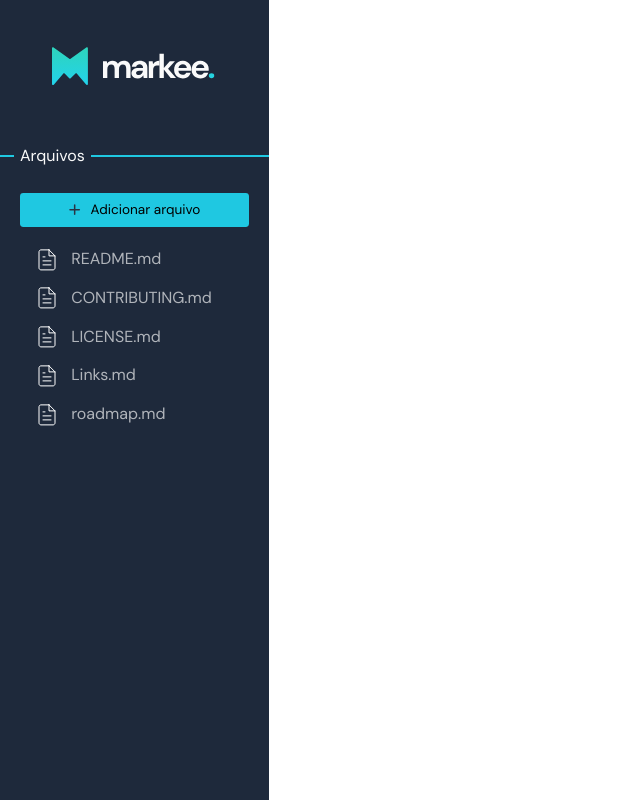
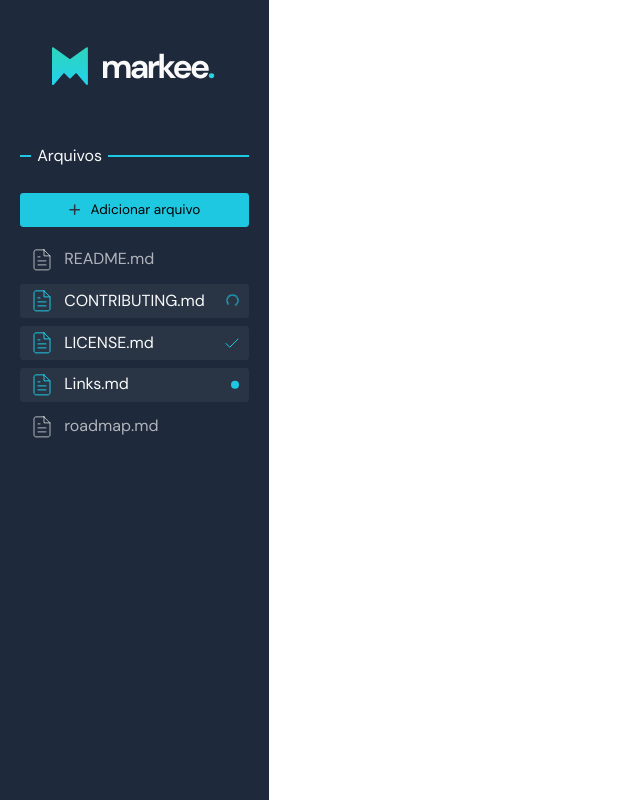
Before and after one commit to vmoliveira91/marke-app, a React (Create React App) app: page / in a window 1280 px wide. Shown: the whole page, without its empty margins (0-640 px from the left). Built offline with nearby package versions, Linux system fonts and the light colour scheme.

Commit message:
Finished Sidebar stylizing

```diff
--- a/src/sidebar/list_area/button.tsx
+++ b/src/sidebar/list_area/button.tsx
@@ -1,5 +1,5 @@
 import styled from 'styled-components'
-import add from 'assets/images/plus-symbol.svg'
+import { ReactComponent as AddIcon } from 'assets/images/plus-symbol.svg'
 
 const ButtonStyle = styled.button`
   display: flex;
@@ -16,12 +16,14 @@ const ButtonStyle = styled.button`
 
   font-weight: 400;
   font-size: 13.55px;
+
+  cursor: pointer;
 `
 
 export const Button = () => {
   return (
     <ButtonStyle>
-      <img src={add} alt='Adicionar' />
+      <AddIcon />
       Adicionar arquivo
     </ButtonStyle>
   )
--- a/src/sidebar/list_area/list.tsx
+++ b/src/sidebar/list_area/list.tsx
@@ -5,14 +5,13 @@ import { File } from 'helpers/types/file'
 const ListStyle = styled.ul`
   display: flex;
   flex-direction: column;
-  row-gap: 5px;
+  justify-content: flex-start;
+  row-gap: 8px;
+  width: 85%;
 
-  list-style-type: none;
+  list-style: none;
   margin: 0;
   padding: 0;
-  width: 85%;
-
-
 
   font-weight: 400;
   font-size: 16px;
@@ -33,7 +32,7 @@ const files: File[] = [
     id: '01',
     name: 'README.md',
     content: '',
-    active: true,
+    active: false,
     status: 'editing',
   },
   {
@@ -41,27 +40,27 @@ const files: File[] = [
     name: 'CONTRIBUTING.md',
     content: '',
     active: true,
-    status: 'editing',
+    status: 'saving',
   },
   {
-    id: '01',
+    id: '03',
     name: 'LICENSE.md',
     content: '',
     active: true,
-    status: 'editing',
+    status: 'saved',
   },
   {
-    id: '01',
+    id: '04',
     name: 'Links.md',
     content: '',
     active: true,
     status: 'editing',
   },
   {
-    id: '01',
+    id: '05',
     name: 'roadmap.md',
     content: '',
-    active: true,
+    active: false,
     status: 'editing',
   },
 ]
--- a/src/sidebar/list_area/list_item.tsx
+++ b/src/sidebar/list_area/list_item.tsx
@@ -1,26 +1,61 @@
 import styled from 'styled-components'
 import { File } from 'helpers/types/file'
-import whiteFile from 'assets/images/file-white-icon.svg'
+import { Wrapper } from 'sidebar/util'
+import { SavingIcon, SavedIcon } from 'sidebar/util/icon'
+import { ReactComponent as FileIcon } from 'assets/images/file-white-icon.svg'
+import { ReactComponent as DeleteIcon } from 'assets/images/delete-icon.svg'
+import { ReactComponent as EditingIcon } from 'assets/images/editing-icon.svg'
 
-const ListItemStyle = styled.li`
+type ListItemStyleProps = {
+  active: boolean
+}
+
+const ListItemStyle = styled.li<ListItemStyleProps>`
   display: flex;
-  flex-direciton: row;
+  flex-direction: row;
+  justify-content: space-between;
   align-items: center;
+  column-gap: 10px;
 
   width: 100%;
   height: 33.88px;
-  padding-left: 15px;
+  padding: 0 10px;
   border: none;
   border-radius: 3.39px;
 
+  background-color: ${props => props.active ? ({ theme }) => theme.colors.lightBlack : 'none'};
+
   & a {
-    color: rgba(255, 255, 255, 0.65);
+    color:  ${props => props.active ? ({ theme }) => theme.colors.white : 'rgba(255, 255, 255, 0.65)'};
     text-decoration: none;
-    margin-left: 12px;
+  }
+
+  & button {
+    display: none;
+    border: none;
+    background-color: transparent;
+    padding: 0;
+    cursor: pointer;
+  }
+
+  & div svg path {
+    stroke: ${props => props.active ? ({ theme }) => theme.colors.primary : 'rgba(255, 255, 255, 0.65)'};
   }
 
   &:hover {
     background-color: ${({ theme }) => theme.colors.lightBlack};
+
+    a {
+      color: ${({ theme }) => theme.colors.white};
+    }
+
+    button {
+      display: ${props => props.active ? 'none' : 'inline-block'};
+    }
+
+    div svg path {
+      stroke: ${props => !props.active ? ({ theme }) => theme.colors.white : ''};
+    }
   }
 `
 
@@ -30,9 +65,15 @@ type ListItemProps = {
 
 export const ListItem = ({ file }: ListItemProps) => {
   return (
-    <ListItemStyle>
-      <img src={whiteFile} alt='File' />
-      <a href='/'>{file.name}</a>
+    <ListItemStyle active={file.active}>
+      <Wrapper flexDirection='row' justifyContent='flex-start' alignItems='center' columnGap='10'>
+        <FileIcon />
+        <a href='/'>{file.name}</a>
+      </Wrapper>
+      {(file.active && file.status === 'editing') && <EditingIcon />}
+      {(file.active && file.status === 'saved') && <SavedIcon />}
+      {(file.active && file.status === 'saving') && <SavingIcon />}
+      {!file.active && <button><DeleteIcon /></button>}
     </ListItemStyle>
   )
 }
--- a/src/sidebar/list_area/title.tsx
+++ b/src/sidebar/list_area/title.tsx
@@ -4,6 +4,7 @@ const TitleStyle = styled.h2`
   display: flex;
   justify-content: center;
   align-items: center;
+  width: 85%;
   font-weight: 500;
   font-size: 16px;
   color: ${({ theme }) => theme.colors.white};
--- /dev/null
+++ b/src/sidebar/util/icon.tsx
@@ -0,0 +1,61 @@
+import styled from 'styled-components'
+
+const SavingIconStyle = styled.svg`
+  animation: spin 600ms linear infinite;
+
+  @keyframes spin {
+    from {
+        transform: rotate(0deg)
+    }
+
+    to {
+        transform: rotate(360deg)
+    }
+  }
+`
+
+export const SavingIcon = () => {
+  return (
+    <SavingIconStyle width='13' height='13' viewBox='0 0 13 13' fill='none' xmlns='http://www.w3.org/2000/svg'>
+      <path d='M6.72796 12.5C7.0041 12.5 7.22796 12.2761 7.22796 12C7.22796 11.7239 7.0041 11.5 6.72796 11.5V12.5ZM6.72796 1L6.73143 0.5H6.72796V1ZM11.4394 7.43558C11.4037 7.70941 11.5968 7.96029 11.8706 7.99594C12.1445 8.03159 12.3954 7.8385 12.431 7.56467L11.4394 7.43558ZM6.72796 11.5C3.8213 11.5 1.5 9.24248 1.5 6.5H0.5C0.5 9.83265 3.30768 12.5 6.72796 12.5V11.5ZM1.5 6.5C1.5 3.75752 3.8213 1.5 6.72796 1.5V0.5C3.30768 0.5 0.5 3.16735 0.5 6.5H1.5ZM6.72449 1.49999C8.10469 1.50956 9.39878 2.07832 10.2879 3.08833C11.1723 4.09284 11.6829 5.56502 11.4394 7.43558L12.431 7.56467C12.7082 5.43522 12.1304 3.66785 11.0385 2.42756C9.95148 1.19276 8.38159 0.511459 6.73143 0.500012L6.72449 1.49999Z' fill='#1FC8E1' />
+    </SavingIconStyle>
+  )
+}
+
+const SavedIconStyle = styled.svg`
+  animation: saved 600ms ease forwards;
+  stroke-dasharray: 25;
+  stroke-dashoffset: -25;
+
+  @keyframes saved {
+    from {
+      stroke-dasharray: 25;
+      stroke-dashoffset: -25;
+    }
+
+    to {
+      stroke-dasharray: 25;
+      stroke-dashoffset: 0;
+    }
+  }
+`
+
+export const SavedIcon = () => {
+  return (
+    <SavedIconStyle width='14' height='10' viewBox='0 0 14 10' fill='none' xmlns='http://www.w3.org/2000/svg'>
+      <path d='M13 1L4.75 9.25L1 5.5' stroke='#1FC8E1' strokeLinecap='round' strokeLinejoin='round' />
+    </SavedIconStyle>
+  )
+}
+
+/* export const FileIcon = () => {
+  return (
+    <svg width='24' height='25' viewBox='0 0 24 25' fill='none' xmlns='http://www.w3.org/2000/svg'>
+      <path d='M14 2.88062H6C5.46957 2.88062 4.96086 3.09133 4.58579 3.4664C4.21071 3.84147 4 4.35018 4 4.88062V20.8806C4 21.411 4.21071 21.9198 4.58579 22.2948C4.96086 22.6699 5.46957 22.8806 6 22.8806H18C18.5304 22.8806 19.0391 22.6699 19.4142 22.2948C19.7893 21.9198 20 21.411 20 20.8806V8.88062L14 2.88062Z' stroke='white' strokeLinecap='round' strokeLinejoin='round' />
+      <path d='M14 2.88062V8.88062H20' stroke='white' strokeLinecap='round' strokeLinejoin='round' />
+      <path d='M16 13.8806H8' stroke='white' strokeLinecap='round' strokeLinejoin='round' />
+      <path d='M16 17.8806H8' stroke='white' strokeLinecap='round' strokeLinejoin='round' />
+      <path d='M10 9.88062H9H8' stroke='white' strokeLinecap='round' strokeLinejoin='round' />
+    </svg>
+  )
+} */
--- /dev/null
+++ b/src/sidebar/util/index.tsx
@@ -0,0 +1 @@
+export * from './wrapper'
--- /dev/null
+++ b/src/sidebar/util/wrapper.tsx
@@ -0,0 +1,27 @@
+import styled from 'styled-components'
+import { ReactNode } from 'react'
+
+type WrapperProps = {
+  children: ReactNode | ReactNode[]
+  flexDirection: 'row' | 'column'
+  justifyContent: 'flex-start' | 'flex-end' | 'center' | 'space-between' | 'space-around' | 'space-evenly'
+  alignItems: 'flex-start' | 'flex-end' | 'center'
+  rowGap?: string
+  columnGap?: string
+}
+
+const WrapperStyle = styled.div<WrapperProps>`
+    display: flex;
+    flex-direction: ${props => props.flexDirection};
+    justify-content: ${props => props.justifyContent};
+    align-items: ${props => props.alignItems};
+    row-gap: ${props => props.rowGap}px;
+    column-gap: ${props => props.columnGap}px;
+`
+export const Wrapper = ({ children, flexDirection, justifyContent, alignItems, rowGap, columnGap }: WrapperProps) => {
+  return (
+    <WrapperStyle flexDirection={flexDirection} justifyContent={justifyContent} alignItems={alignItems} rowGap={rowGap} columnGap={columnGap}>
+      {children}
+    </WrapperStyle>
+  )
+}
```
